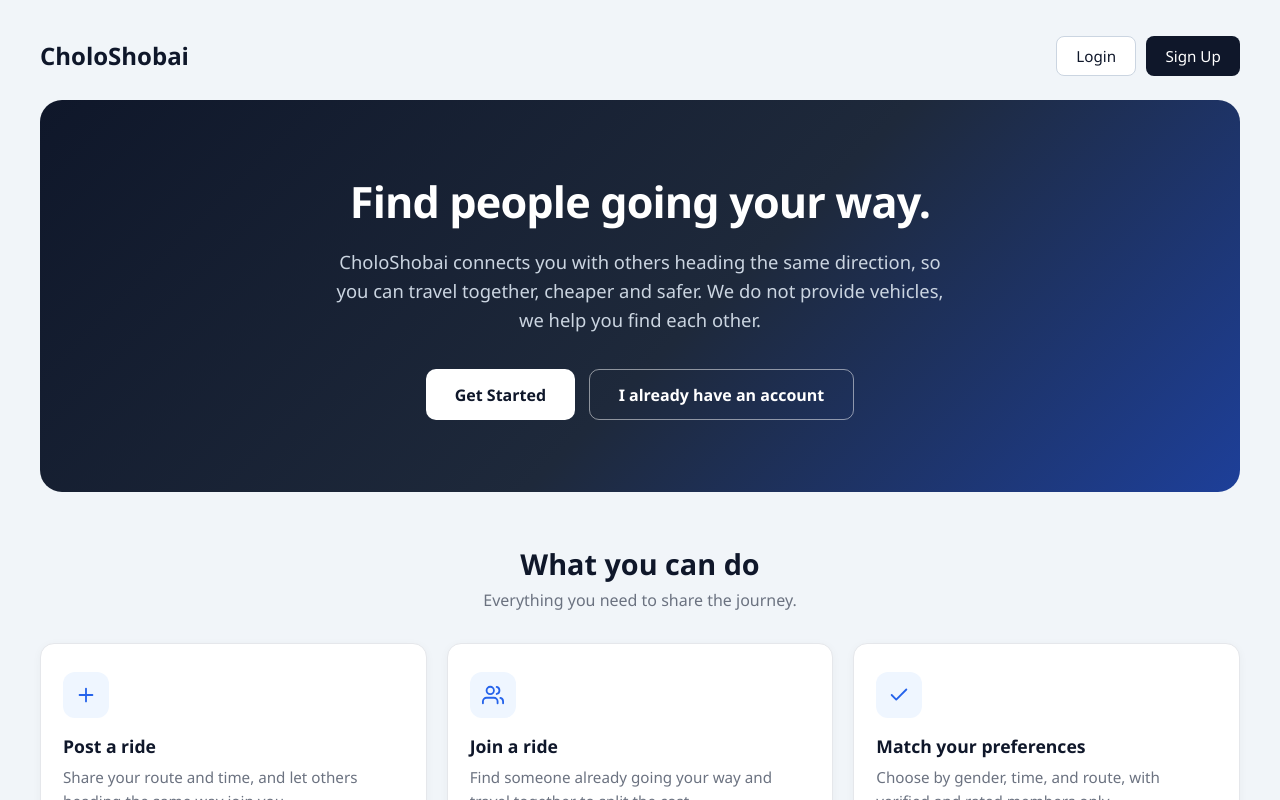
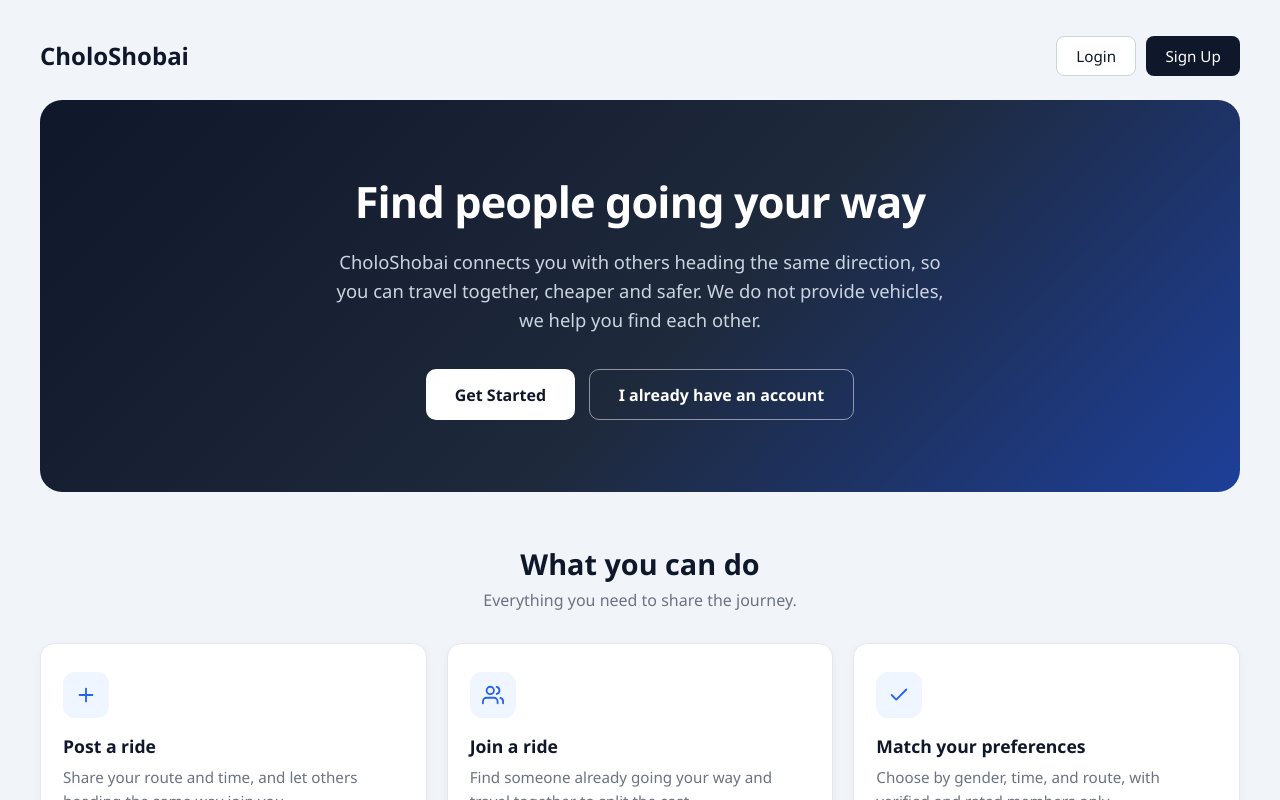
Before and after one commit to dipita-tasnim/CholoShobai, a React (Create React App) app in the folder frontend/: page /welcome in a window 1280 px wide. Built offline with nearby package versions, Linux system fonts and the light colour scheme; no server answers.

Commit message:
style(landing): update hero headline text

```diff
--- a/frontend/src/pages/LandingPage.js
+++ b/frontend/src/pages/LandingPage.js
@@ -47,7 +47,7 @@ const LandingPage = () => {
       </nav>
 
       <header className="landing-hero">
-        <h1>Find people going your way.</h1>
+        <h1>Find people going your way</h1>
         <p>
           CholoShobai connects you with others heading the same direction, so you can travel
           together, cheaper and safer. We do not provide vehicles, we help you find each other.
```
